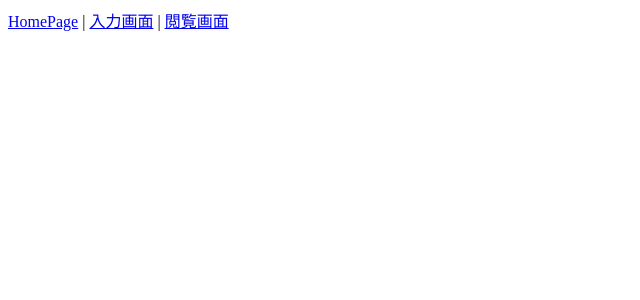
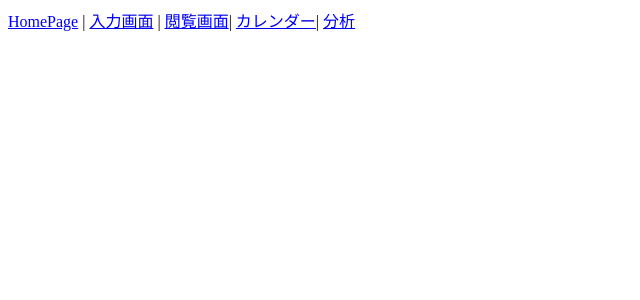
Before and after one commit to webex18-team-2/team-original-app, a Vue app: page /analysis in a window 1280 px wide. Shown: the top 300 px of the page, without its empty margins (0-640 px from the left). Built offline with nearby package versions, Linux system fonts and the light colour scheme.

Commit message:
更新②

```diff
--- a/src/App.vue
+++ b/src/App.vue
@@ -2,7 +2,9 @@
   <div>
     <router-link to="/">HomePage</router-link> |
     <router-link to="/write">入力画面</router-link> |
-    <router-link to="/read-page">閲覧画面</router-link>
+    <router-link to="/read-page">閲覧画面</router-link>|
+    <router-link to="/calendar">カレンダー</router-link>|
+    <router-link to="/analysis">分析</router-link>
   </div>
   <router-view />
 </template>
--- a/src/router/index.js
+++ b/src/router/index.js
@@ -2,6 +2,8 @@ import { createRouter, createWebHistory } from "vue-router"
 import HomeView from "../views/HomeView.vue"
 import WriteView from "../views/WriteView.vue"
 import ReadView from "../views/ReadView.vue"
+import CalendarView from "../views/CalendarView.vue"
+import AnalysisView from "../views/AnalysisView.vue"
 
 const routes = [
   {
@@ -22,6 +24,16 @@ const routes = [
     name: "ReadPage",
     component: ReadView,
   },
+  {
+    path: "/calendar",
+    name: "calendar",
+    component: "CalendarView",
+  },
+  {
+    path: "/analysis",
+    name: "analysis",
+    component: "AnalysisView",
+  },
 ]
 
 const router = createRouter({
--- /dev/null
+++ b/src/views/AnalysisView.vue
@@ -0,0 +1,5 @@
+<template>
+  <div class="analysis">
+    <h1>分析</h1>
+  </div>
+</template>
--- /dev/null
+++ b/src/views/CalendarView.vue
@@ -0,0 +1,5 @@
+<template>
+  <div class="calendar">
+    <h1>カレンダー</h1>
+  </div>
+</template>
```
